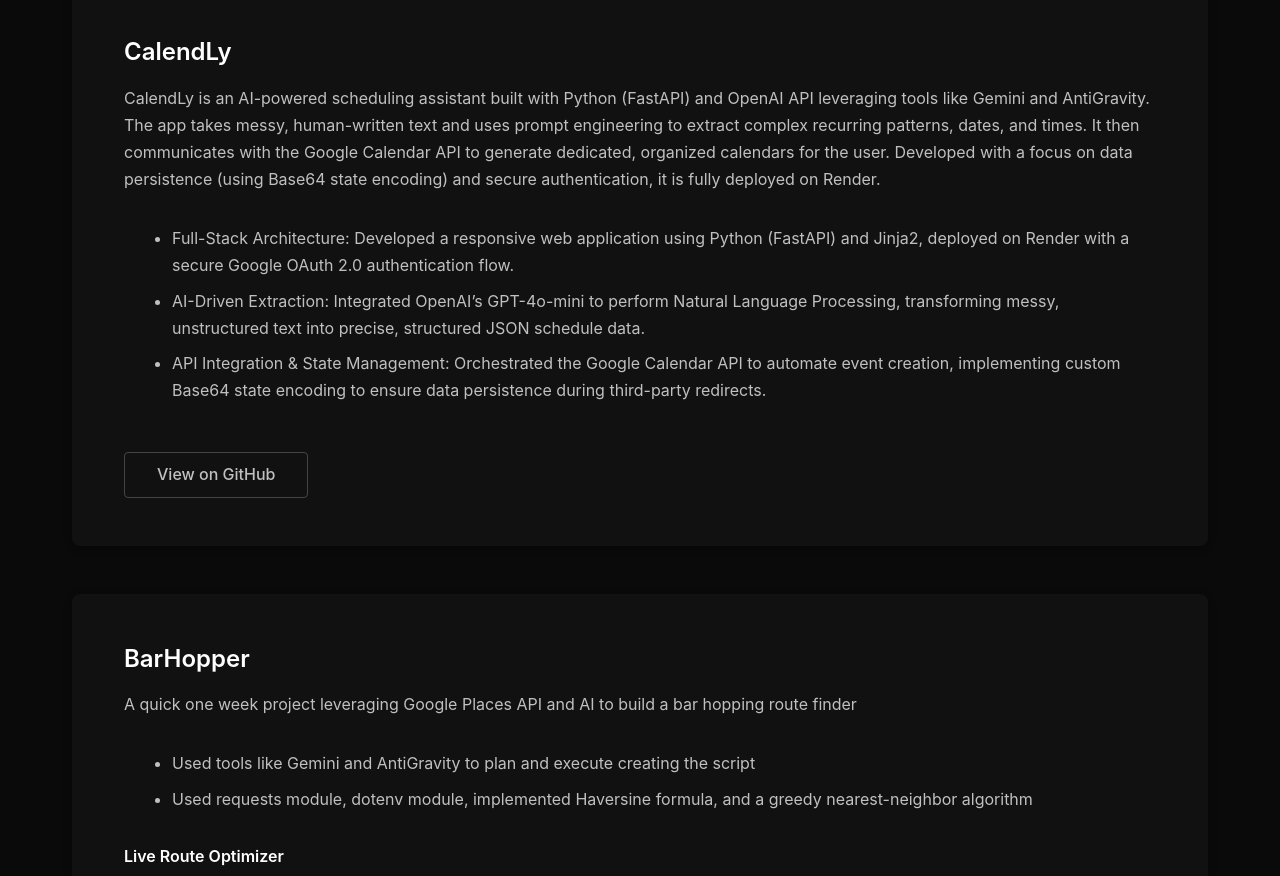
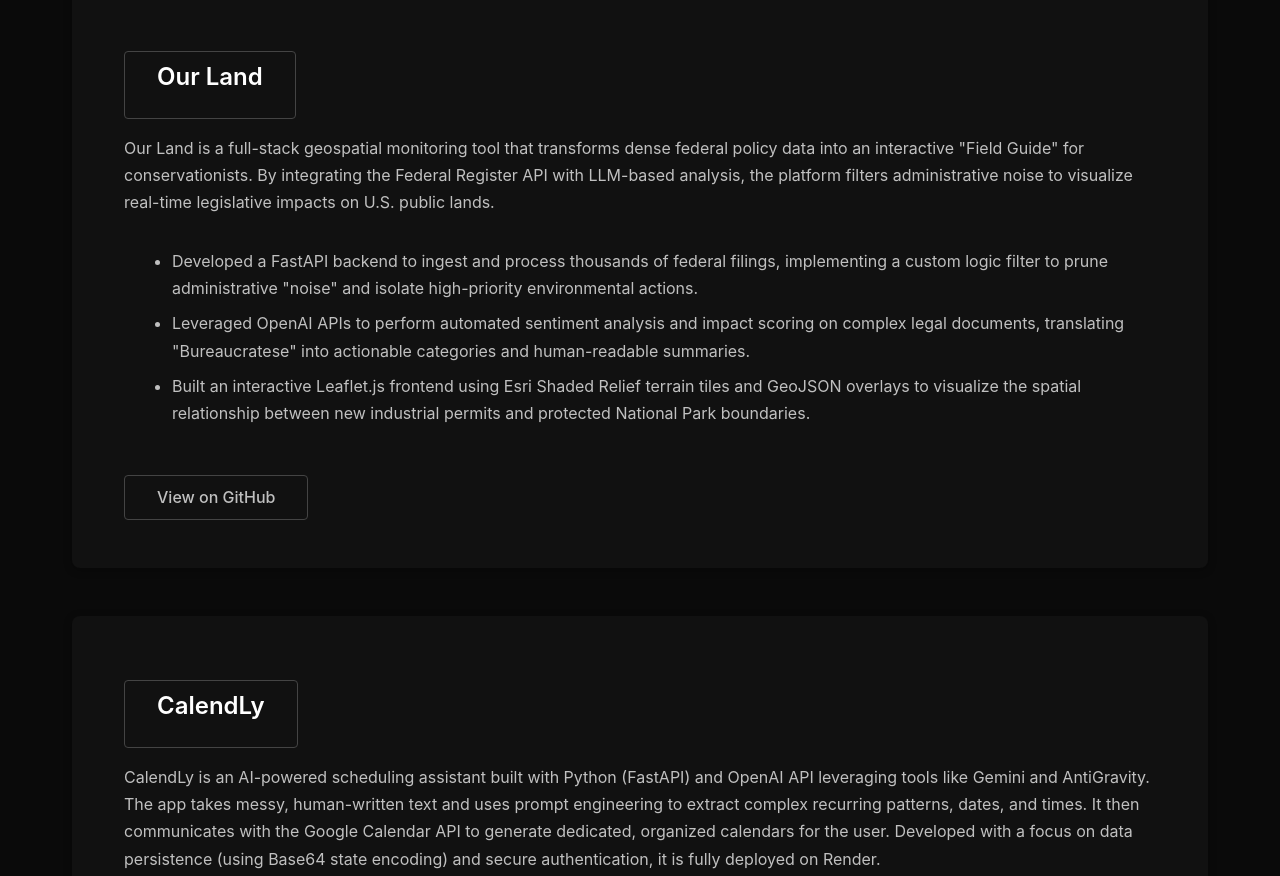
Before and after one commit to conchoe/webpage.io, a plain HTML site: page index.html in a window 1280 px wide. Shown: the part 900-1776 px from the top of the page. Drawn offline with Linux system fonts and the light colour scheme.

Commit message:
added Our Land

```diff
--- a/index.html
+++ b/index.html
@@ -58,7 +58,20 @@
             <h2 id="projects-heading">Projects</h2>
 
             <article>
-                <h3>CalendLy</h3>
+                <a href="https://our-land.onrender.com" >
+                <h3>Our Land</h3> </a>
+                <p> Our Land is a full-stack geospatial monitoring tool that transforms dense federal policy data into an interactive "Field Guide" for conservationists. By integrating the Federal Register API with LLM-based analysis, the platform filters administrative noise to visualize real-time legislative impacts on U.S. public lands.</p>
+                <ul>
+                    <li> Developed a FastAPI backend to ingest and process thousands of federal filings, implementing a custom logic filter to prune administrative "noise" and isolate high-priority environmental actions.</li>
+                    <li>Leveraged OpenAI APIs to perform automated sentiment analysis and impact scoring on complex legal documents, translating "Bureaucratese" into actionable categories and human-readable summaries. </li>
+                    <li>Built an interactive Leaflet.js frontend using Esri Shaded Relief terrain tiles and GeoJSON overlays to visualize the spatial relationship between new industrial permits and protected National Park boundaries.</li>
+                </ul>
+                <a href="https://github.com/conchoe/Our-Land" class="github-link" rel="noopener noreferrer">View on GitHub</a>
+            </article>
+
+            <article>
+                <a href="https://calendly-arc2.onrender.com" >
+                <h3>CalendLy</h3> </a>
                 <p> CalendLy is an AI-powered scheduling assistant built with Python (FastAPI) and OpenAI API leveraging tools like Gemini and AntiGravity. The app takes messy, human-written text and uses prompt engineering to extract complex recurring patterns, dates, and times.
                     It then communicates with the Google Calendar API to generate dedicated, organized calendars for the user. Developed with a focus on data persistence (using Base64 state encoding) and secure authentication, it is fully deployed on Render.</p>
                 <ul>
```
